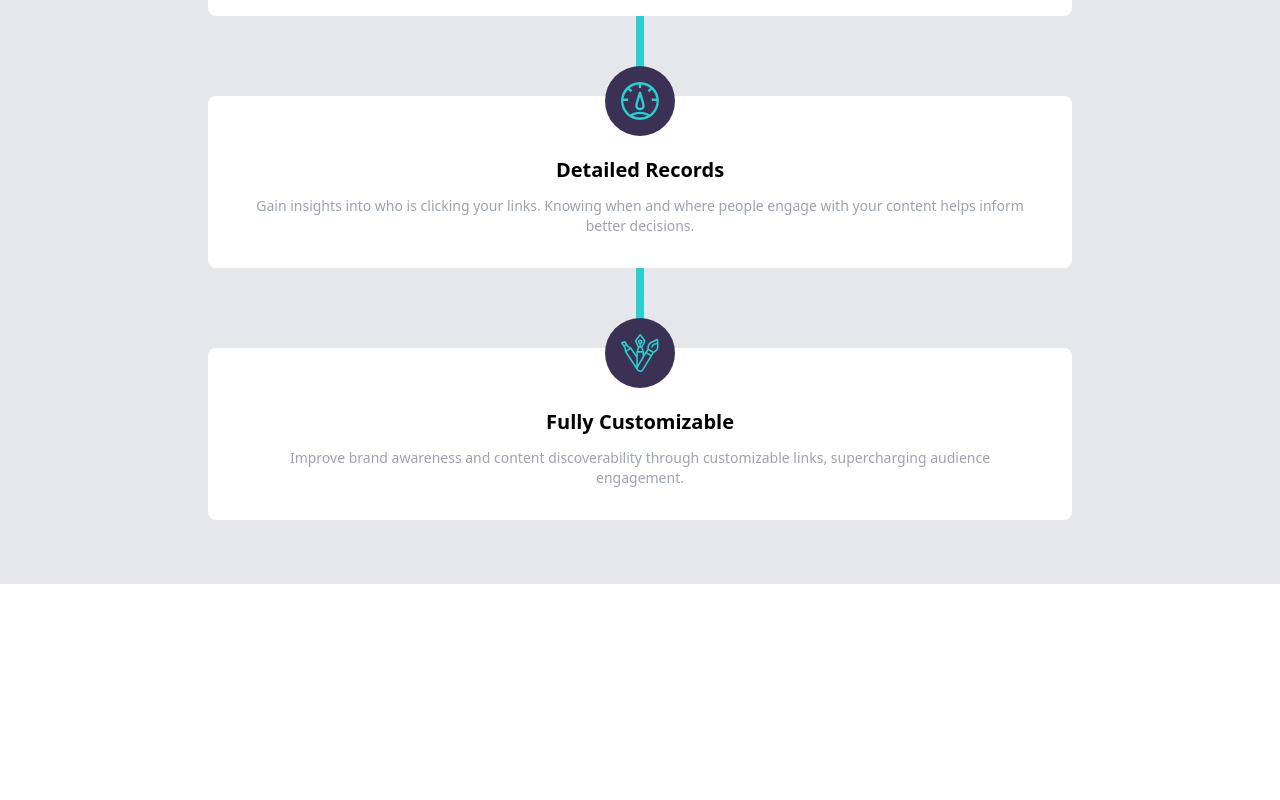
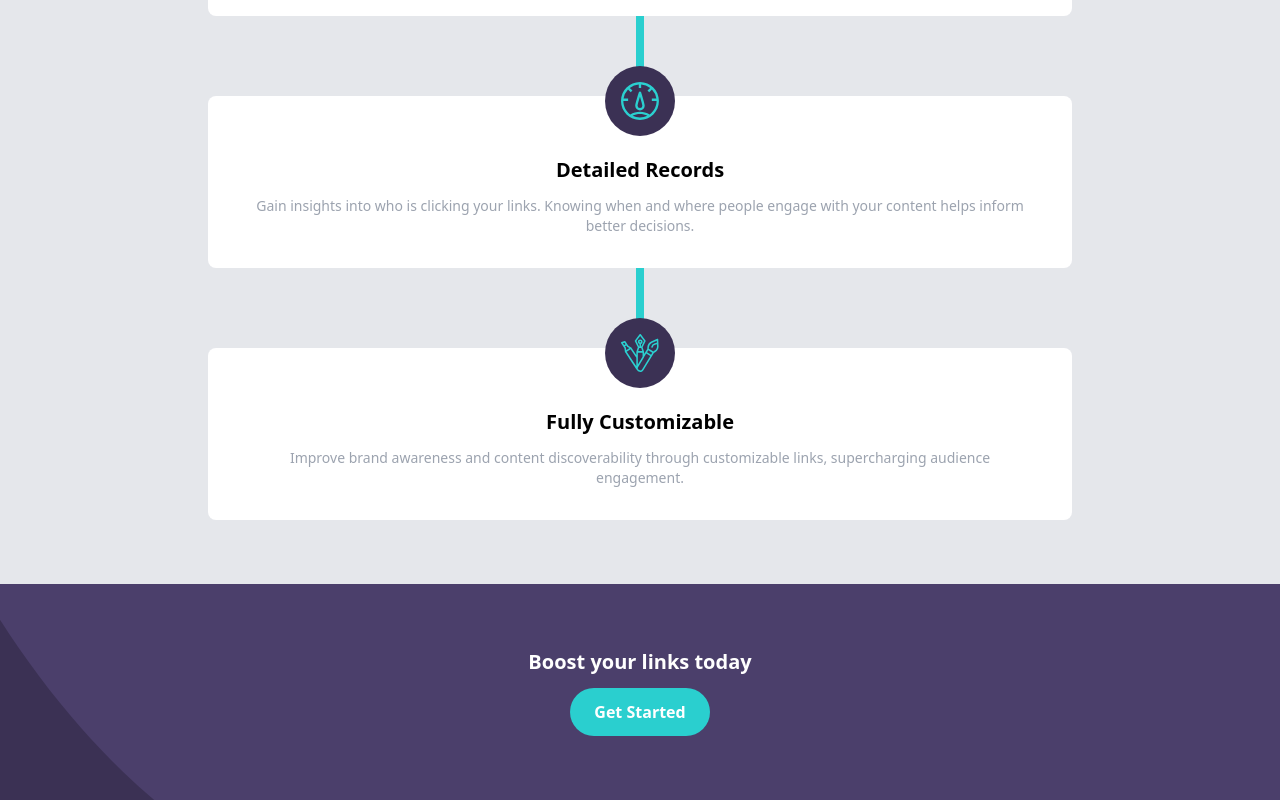
Before and after one commit to elvisnipah/url-shortening-design-implementation, a React (Vite) app: page / in a window 1280 px wide. Shown: the part 1305-2105 px from the top of the page. Before the commit the page ends 1889 px from the top, so only its background shows below. Built offline with nearby package versions, Linux system fonts and the light colour scheme.

Commit message:
add boost section to main section

```diff
--- a/src/components/MainSection.jsx
+++ b/src/components/MainSection.jsx
@@ -1,17 +1,18 @@
 import React from "react";
 
-import shortenBg from "../assets/bg-shorten-mobile.svg";
+import shortenBgMobile from "../assets/bg-shorten-mobile.svg";
+import boostBgMobile from "../assets/bg-boost-mobile.svg";
 import recognitionIcon from "../assets/icon-brand-recognition.svg";
 import detailedIcon from "../assets/icon-detailed-records.svg";
 import customizeIcon from "../assets/icon-fully-customizable.svg";
 
 function MainSection() {
   return (
-    <section className="bg-gray-200 flex flex-col items-center pb-16">
+    <section className="bg-gray-200 flex flex-col items-center">
       <div
         className="p-4 flex flex-col gap-4 items-center w-[90%] bg-[hsl(257,26%,26%)] rounded-lg mt-[-70px]"
         style={{
-          backgroundImage: `url(${shortenBg})`,
+          backgroundImage: `url(${shortenBgMobile})`,
           backgroundSize: "cover",
           backgroundRepeat: "no-repeat",
           backgroundPositionX: "50px",
@@ -67,6 +68,22 @@ function MainSection() {
           </p>
         </article>
       </section>
+
+      <section
+        className="mt-16 w-full py-16 flex flex-col gap-3 items-center bg-[hsl(257,26%,26%)]"
+        style={{
+          backgroundImage: `url(${boostBgMobile})`,
+          backgroundSize: "cover",
+          backgroundRepeat: "no-repeat",
+          // backgroundPositionX: "50px",
+          // backgroundPositionY: "150%",
+        }}
+      >
+        <p className="font-bold text-xl text-white">Boost your links today</p>
+        <button className="text-white font-bold bg-[hsl(180,66%,49%)] px-6 py-3 rounded-3xl">
+          Get Started
+        </button>
+      </section>
     </section>
   );
 }
```
